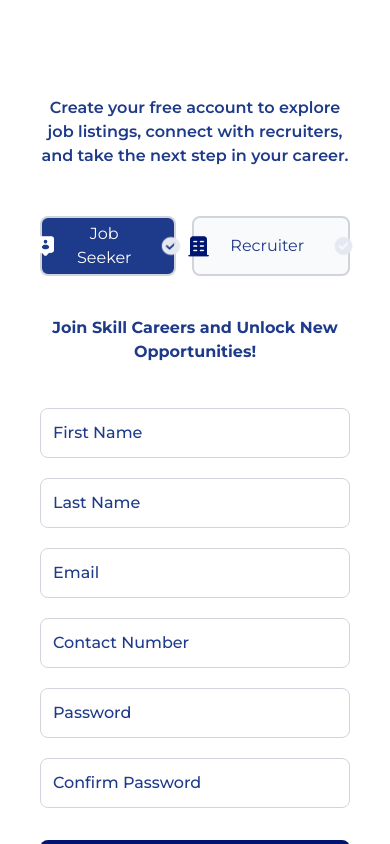
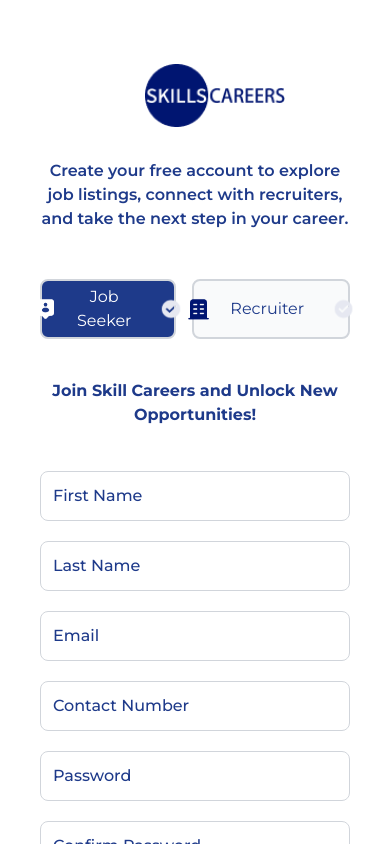
Before and after one commit to codezelat/skills-careers-web-final, a Next.js app: page /register in a window 390 px wide. Built offline with nearby package versions, Linux system fonts and the light colour scheme.

Commit message:
login & register pages responsiveness updated

```diff
--- a/app/login/page.js
+++ b/app/login/page.js
@@ -95,7 +95,7 @@
   return (
     <>
       {isLoading ? (
-        <Loading/>
+        <Loading />
       ) : (
         <div className="flex flex-col md:flex-row h-screen">
           {/* Left Side with Image and Intro Text */}
@@ -125,13 +125,13 @@
           {/* Right Side with Form */}
           <div className="flex flex-col justify-center md:w-2/5 p-8">
             <div className="flex flex-col items-center mb-4">
-              {/* <Image
-              src="/images/logo.png"
-              alt="logo"
-              width={140}
-              height={40}
-              className="mb-5 ml-10"
-            /> */}
+              <Image
+                src="/images/logo.png"
+                alt="logo"
+                width={140}
+                height={40}
+                className="mb-5 ml-10 md:hidden"
+              />
               <h2 className="text-xl text-blue-900 font-semibold text-center mb-2 ">
                 Welcome Back! Let's Get You Started.
               </h2>
--- a/app/register/page.js
+++ b/app/register/page.js
@@ -4,6 +4,7 @@
 import JobSeekerRegister from "../(signup)/jobseekersignup/page";
 import RecruiterRegister from "../(signup)/recruitersignup/page";
 import Loading from "../loading";
+import Image from "next/image";
 
 const Register = () => {
   const [isRecruiter, setIsRecruiter] = useState(false);
@@ -47,8 +48,15 @@
             </div>
           </div>
           {/* Right Side with Form */}
-          <div className="flex flex-col overflow-y-auto py-24 px-10 md:w-2/5">
+          <div className="flex flex-col overflow-y-auto py-16 px-10 md:w-2/5">
             <div className="flex flex-col items-center">
+              <Image
+                src="/images/logo.png"
+                alt="logo"
+                width={140}
+                height={40}
+                className="mb-8 ml-10 md:hidden"
+              />
               <p className="text-blue-900 text-center text-md font-semibold">
                 Create your free account to explore job listings, connect with
                 recruiters, and take the next step in your career.{" "}
```
